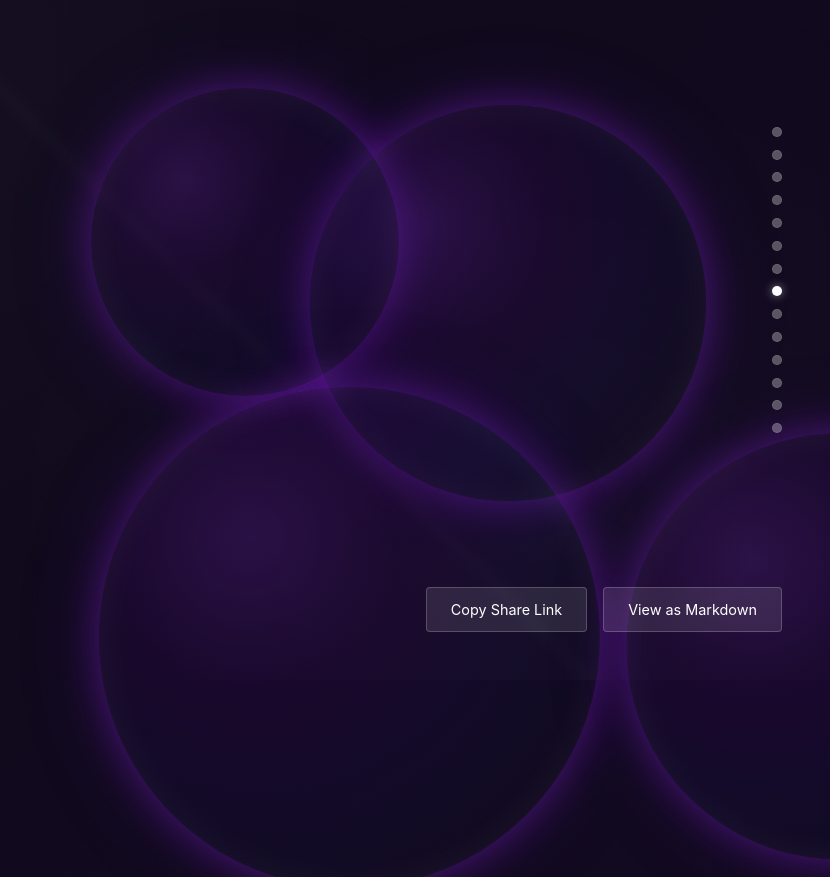
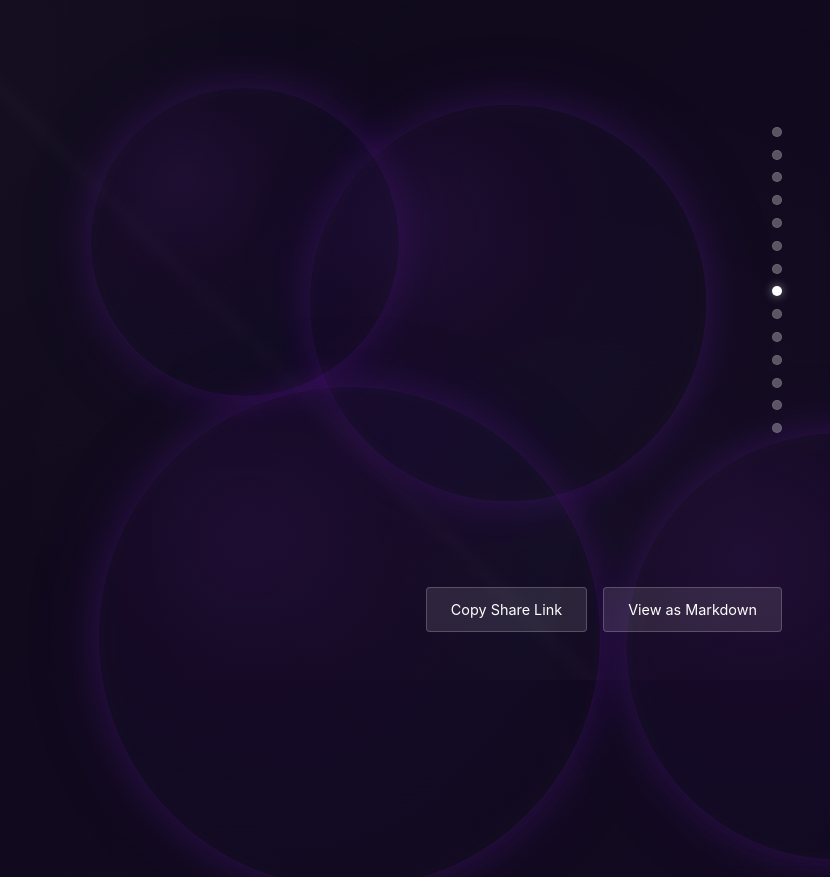
Before and after one commit to warden-grimm/accelerator, a website built with Vite: page index.html in a window 1280 px wide. Shown: the part 120-997 px from the top of the page, without its empty margins (450-1280 px from the left). Built offline with nearby package versions, Linux system fonts and the light colour scheme.

Commit message:
Change text color back to white for better visibility and make spheres more subtle

```diff
--- a/src/style.css
+++ b/src/style.css
@@ -13,15 +13,15 @@
     position: absolute;
     border-radius: 50%;
     background: radial-gradient(circle at 30% 30%,
-        rgba(138, 43, 226, 0.2) 0%,
-        rgba(75, 0, 130, 0.15) 30%,
-        rgba(25, 25, 112, 0.1) 60%,
-        rgba(0, 0, 50, 0.05) 80%,
+        rgba(138, 43, 226, 0.1) 0%,
+        rgba(75, 0, 130, 0.08) 30%,
+        rgba(25, 25, 112, 0.05) 60%,
+        rgba(0, 0, 50, 0.02) 80%,
         transparent 100%);
     box-shadow:
-        0 0 40px rgba(138, 43, 226, 0.4),
-        0 0 80px rgba(75, 0, 130, 0.3),
-        inset 0 0 40px rgba(255, 255, 255, 0.05);
+        0 0 40px rgba(138, 43, 226, 0.2),
+        0 0 80px rgba(75, 0, 130, 0.15),
+        inset 0 0 40px rgba(255, 255, 255, 0.02);
     transition: transform 0.1s ease-out;
 }
 
@@ -30,7 +30,7 @@ body {
     margin: 0;
     font-family: 'Inter', -apple-system, BlinkMacSystemFont, 'Segoe UI', sans-serif;
     background: linear-gradient(135deg, #0f0a1a 0%, #1a0b2e 50%, #0a0a0a 100%);
-    color: #e2e8f0;
+    color: #ffffff;
     overflow-x: hidden;
     line-height: 1.4;
 }
```
